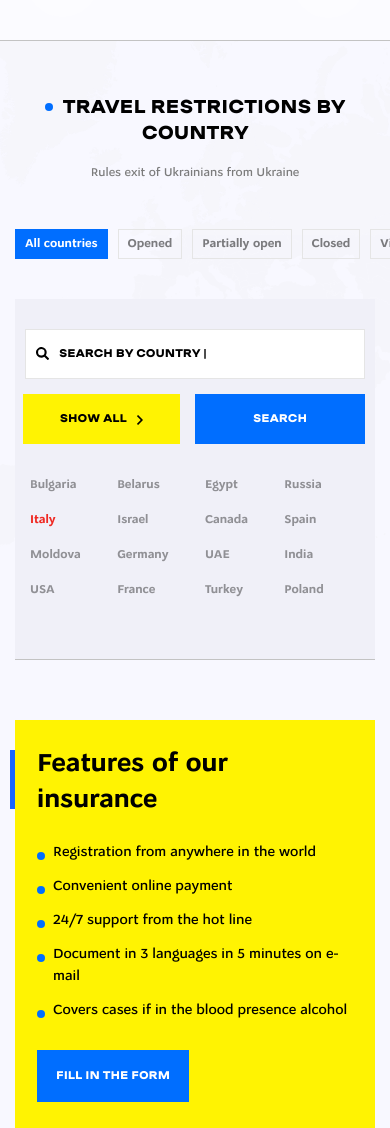
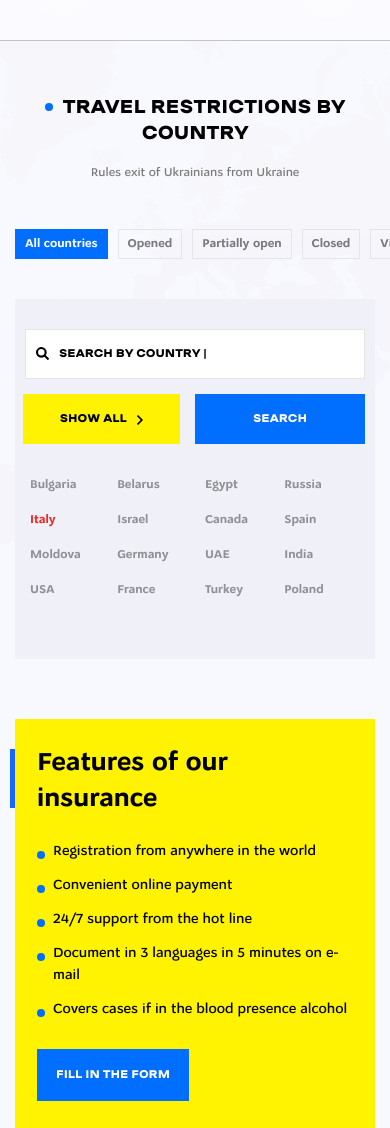
Before and after one commit to Emil768/test-visitSite, a PHP site: page / in a window 390 px wide. Shown: the part 2560-3688 px from the top of the page. Run offline with PHP 8.4, Linux system fonts and the light colour scheme.

Commit message:
feat: fix border block_search

```diff
--- a/assets/css/media.css
+++ b/assets/css/media.css
@@ -635,7 +635,7 @@
     display: flex;
   }
   .block_search_go {
-    padding-bottom: 60px;
+    padding-bottom: 30px;
   }
   .rules_blk {
     margin-top: 60px;
@@ -849,6 +849,9 @@
   }
   .item_log_foot_wrap {
     margin-top: 0;
+  }
+  .block_search_go {
+    border-bottom: 0;
   }
 }
 
```
